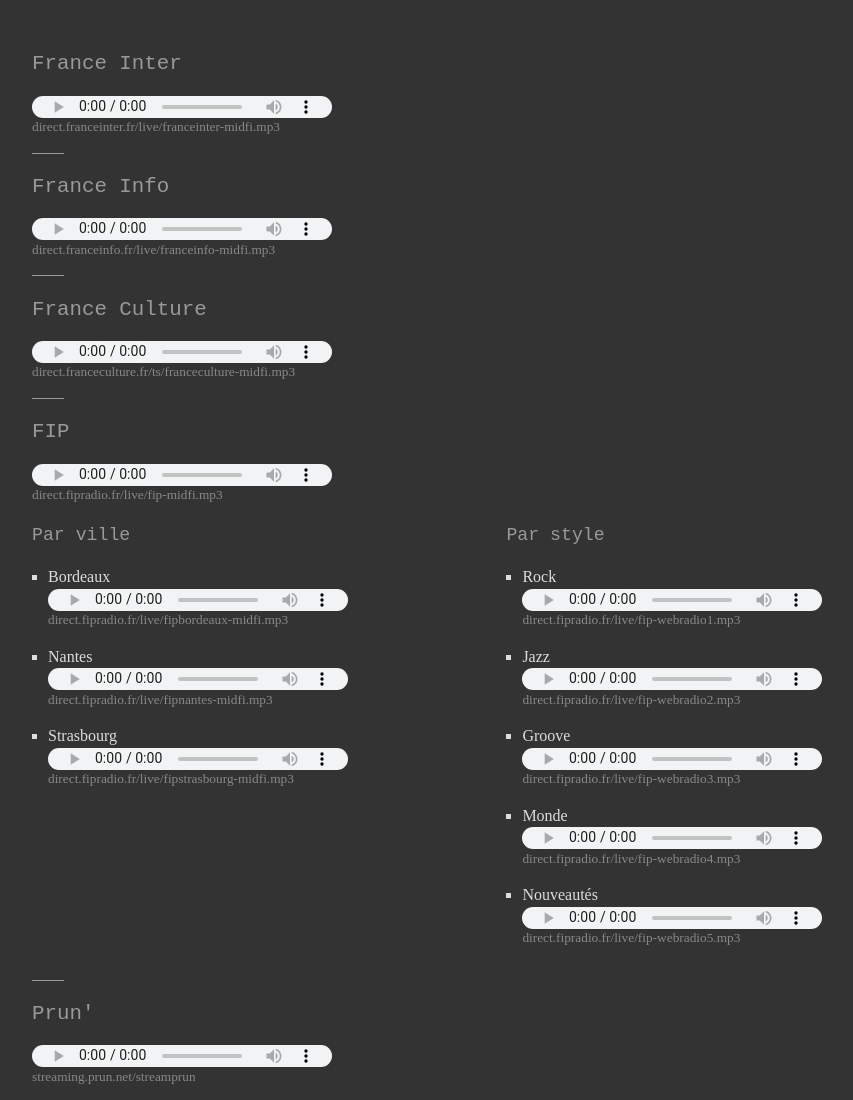
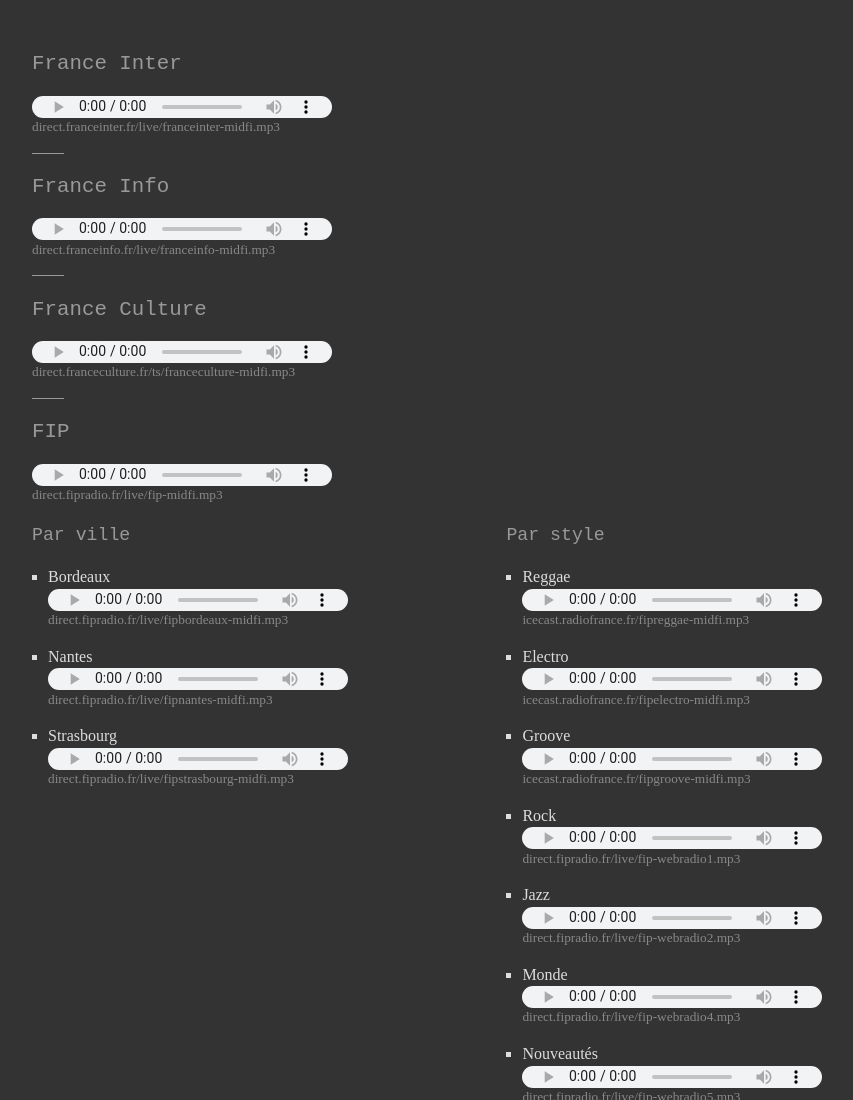
Before and after one commit to opi/radio, a plain HTML site: page index.html in a window 1280 px wide. Shown: the top 1100 px of the page, without its empty margins (128-981 px from the left). Drawn offline with Linux system fonts and the light colour scheme.

Commit message:
FIP web radio
add reggae + electro
update urls

```diff
--- a/index.html
+++ b/index.html
@@ -133,16 +133,24 @@
       <h3>Par style</h3>
       <ul class="stations">
         <li>
+          <span>Reggae</span><audio src="https://icecast.radiofrance.fr/fipreggae-midfi.mp3" controls></audio>
+          <a href="https://icecast.radiofrance.fr/fipreggae-midfi.mp3">icecast.radiofrance.fr/fipreggae-midfi.mp3</a>
+        </li>
+        <li>
+          <span>Electro</span><audio src="https://icecast.radiofrance.fr/fipelectro-midfi.mp3" controls></audio>
+          <a href="https://icecast.radiofrance.fr/fipelectro-midfi.mp3">icecast.radiofrance.fr/fipelectro-midfi.mp3</a>
+        </li>
+        <li>
+          <span>Groove</span><audio src="https://icecast.radiofrance.fr/fipgroove-midfi.mp3" controls></audio>
+          <a href="https://icecast.radiofrance.fr/fipgroove-midfi.mp3">icecast.radiofrance.fr/fipgroove-midfi.mp3</a>
+        </li>
+        <li>
           <span>Rock</span><audio src="http://direct.fipradio.fr/live/fip-webradio1.mp3" controls></audio>
           <a href="http://direct.fipradio.fr/live/fip-webradio1.mp3">direct.fipradio.fr/live/fip-webradio1.mp3</a>
         </li>
         <li>
           <span>Jazz</span><audio src="http://direct.fipradio.fr/live/fip-webradio2.mp3" controls></audio>
           <a href="http://direct.fipradio.fr/live/fip-webradio2.mp3">direct.fipradio.fr/live/fip-webradio2.mp3</a>
-        </li>
-        <li>
-          <span>Groove</span><audio src="http://direct.fipradio.fr/live/fip-webradio3.mp3" controls></audio>
-          <a href="http://direct.fipradio.fr/live/fip-webradio3.mp3">direct.fipradio.fr/live/fip-webradio3.mp3</a>
         </li>
         <li>
           <span>Monde</span><audio src="http://direct.fipradio.fr/live/fip-webradio4.mp3" controls></audio>
```
